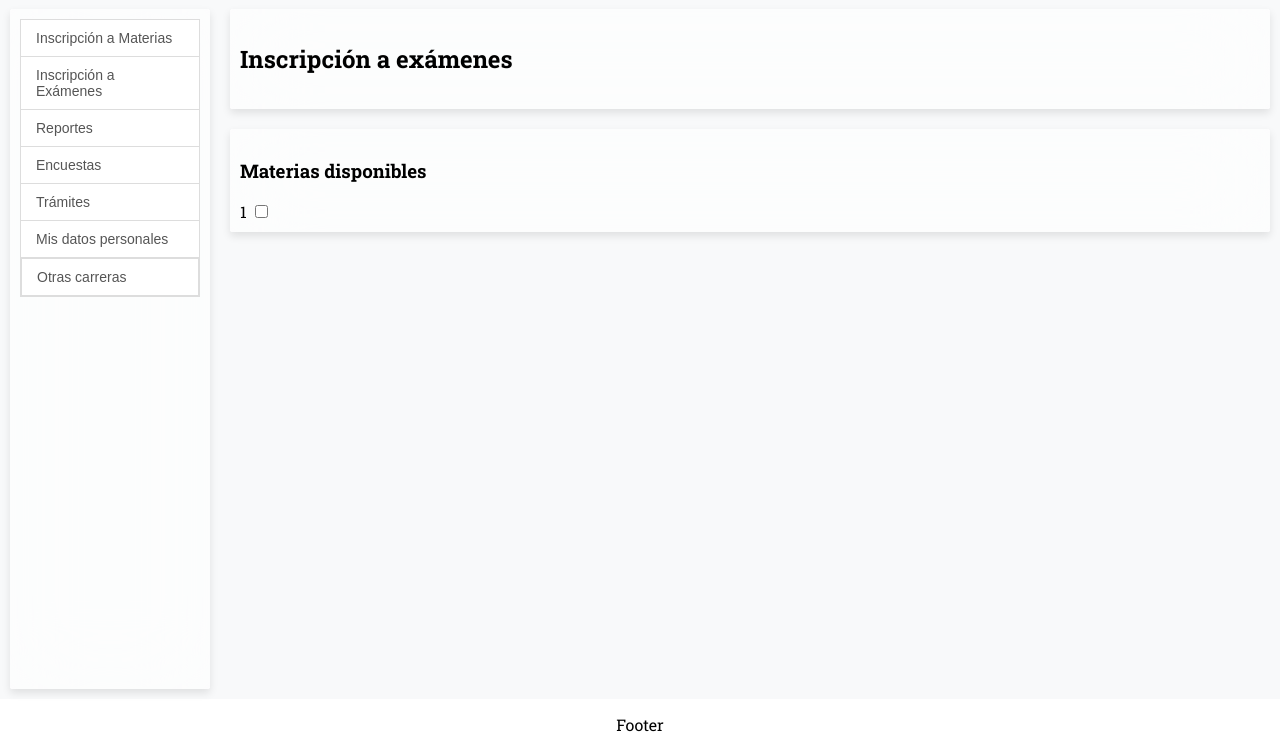
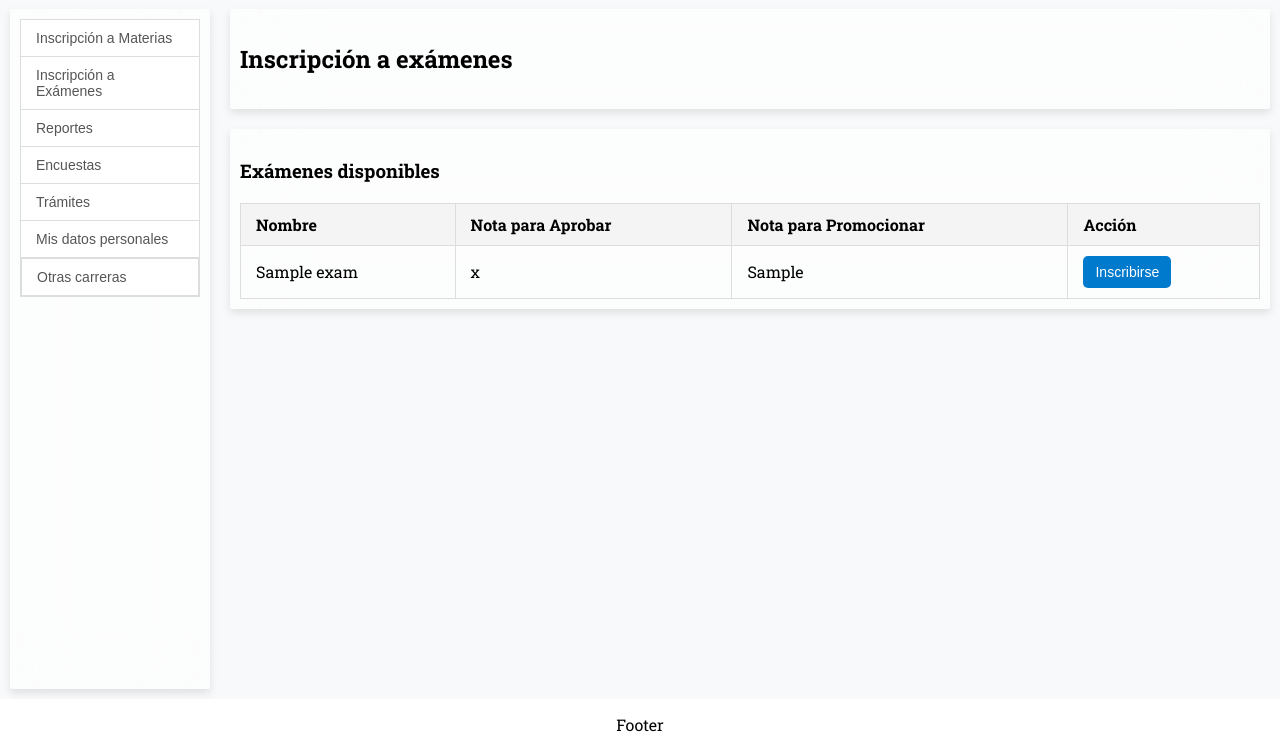
Before and after one commit to SantiagoDarnes/edu-sam, a Flask app: template app/templates/student/exam_registration.html in a window 1280 px wide. Shown: the part 51-800 px from the top of the page. Run offline with Flask 3, Linux system fonts and the light colour scheme; tables that the repository leaves empty hold one stand-in row (values such as "Sample post"); the template is opened without the code that fills it: values that come from a table or form of the project are taken from there, most other values are stand-ins (such as "Sample title", 1, 10 or a date in 2020).

Commit message:
incompleto

```diff
--- a/app/modules/subject_registration/routes.py
+++ b/app/modules/subject_registration/routes.py
@@ -27,7 +27,7 @@ def index():
 
     return render_template("student/subject_registration.html", subjects=subjects)
 
-@bp.route('/register', methods=['POST'])
+@bp.route('/register/<int:subject_id>', methods=['POST'])
 @require_profile("ESTUDIANTE")
 def register(subject_id):
     user = auth_service.get_current_user()
--- a/app/templates/student/exam_registration.html
+++ b/app/templates/student/exam_registration.html
@@ -14,16 +14,29 @@
 {% endblock %}
 
 {% block content %}
-    <h3>Materias disponibles</h3>
-    {% for exam in exams %}
-    <!-- Aca tiene que haber algo que lo haga ver como una grilla -->
-    <div class="login-right">
-        <form method="POST">
-            <div class="form-group">
-                <label for="exam1">{{exam.subject_id}}</label>
-                <input type="checkbox", placeholder="Inscribirse">
-            </div>
-        </form>
-    </div>
-    {% endfor %}
+    <h3>Exámenes disponibles</h3>
+    <table class="subjects-table">
+        <thead>
+            <tr>
+                <th>Nombre</th>
+                <th>Nota para Aprobar</th>
+                <th>Nota para Promocionar</th>
+                <th>Acción</th>
+            </tr>
+        </thead>
+        <tbody>
+            {% for exam in exams %}
+            <tr>
+                <td>{{ exam.name }}</td>
+                <td>{{ exam.min_passing_grade }}</td>
+                <td>{{ exam.min_promotion_grade }}</td>
+                <td>
+                    <button action = "#" method="POST" class="enroll-button" data-subject-id="{{ subject.id }}">
+                        Inscribirse
+                    </button>
+                </td>
+            </tr>
+            {% endfor %}
+        </tbody>
+    </table>
 {% endblock %}
```
Also changed, not shown: app/modules/exam_registration/routes.py (+7 -14 lines), app/templates/student/subject_registration.html (+7 -3 lines), app/templates/subject_registration/subject_registration.html (deleted, +0 -27 lines).
